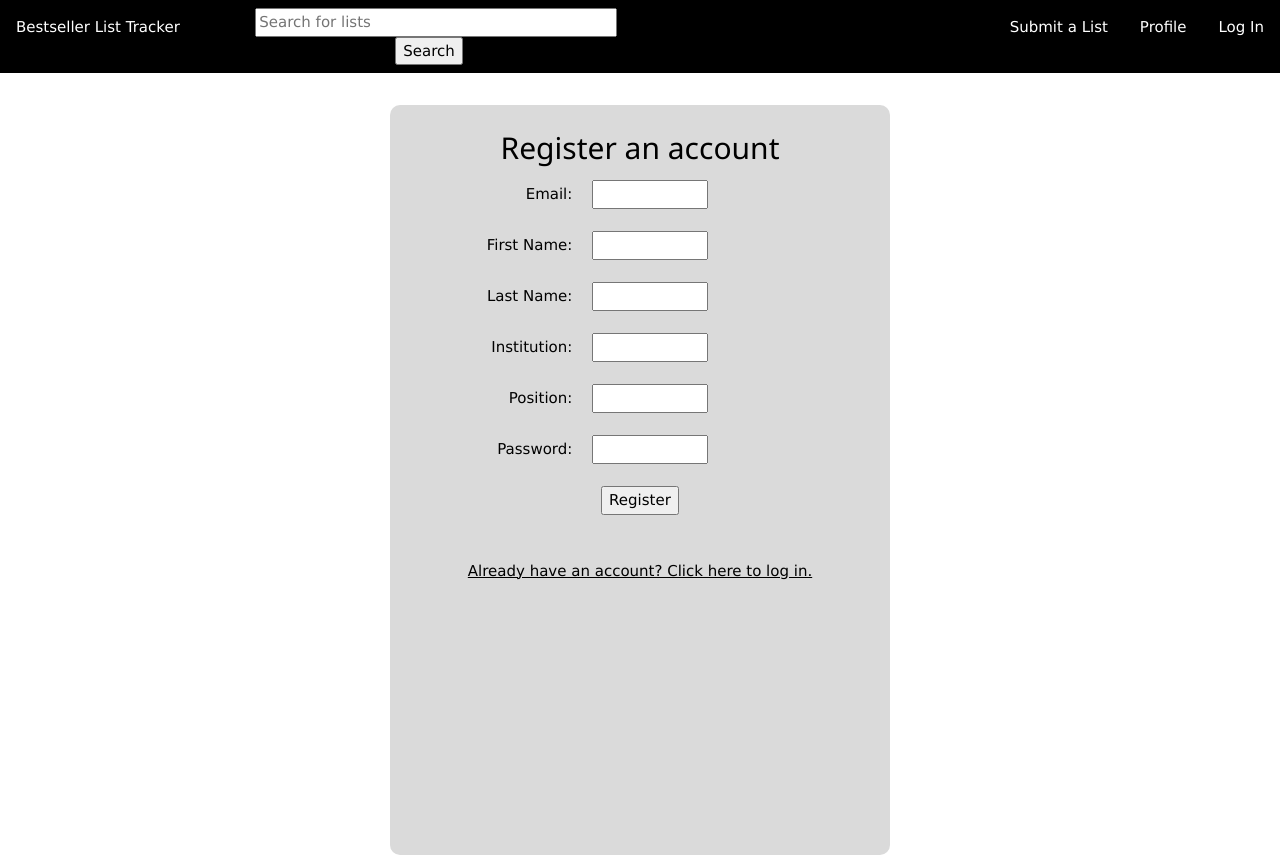
After one commit to smores56/googleplex, a Python web app: template googleplex/templates/registration.html in a window 1280 px wide. The commit adds this page. Run offline with Jinja, Linux system fonts and the light colour scheme; the template is opened without the code that fills it, so the values that code supplies are empty.

Commit message:
added registration page and link, corrected form fields in log in

```diff
--- a/googleplex/server.py
+++ b/googleplex/server.py
@@ -12,6 +12,8 @@ app = Sanic(__name__)
 
 app.config['SESSION_COOKIE_SECRET_KEY'] = CONFIG['SESSION_COOKIE_SECRET_KEY']
 sanic_cookiesession.setup(app)
+
+
 
 
 @app.route('/')
@@ -65,6 +67,9 @@ async def scripts(request, script):
 async def styles(request, sheet):
     return await load_file(os.path.join('./static/styles/', sheet))
 
+@app.route('/registration')
+async def registration(request):
+    return render_template('registration.html')
 
 @app.route('/profile')
 @authorized()
--- /dev/null
+++ b/googleplex/templates/registration.html
@@ -0,0 +1,89 @@
+<!-- googleplex/templates/registration.html -->
+
+{% extends "overlay.html" %}
+{% block title %}Log In{% endblock %}
+{% block style %}
+  <link rel="stylesheet" href="https://www.w3schools.com/w3css/4/w3.css">
+  <!-- <link rel="stylesheet" href="static/styles/registration.css"> -->
+<style>
+  .registration_box {
+    display: inline;
+    margin-top: 60px;
+    font: "Roboto";
+    position: absolute;
+    top: 60%;
+    left: 50%;
+    transform: translateX(-50%) translateY(-50%);
+    margin: auto;
+    background-color: #dadada;
+    overflow: hidden;
+    border-radius: 10px;
+    padding: 10px;
+    width: 500px;
+    height: 750px;
+    }
+
+    form {
+    width: 80%;
+    margin: 0 auto;
+    }
+
+    label, input {
+        /* in order to define widths */
+        display: inline-block;
+    }
+
+    label {
+         width: 30%;
+        /* positions the label text beside the input */
+        text-align: right;
+    }
+
+    label + input {
+        width: 30%;
+        /* large margin-right to force the next element to the new-line
+        and margin-left to create a gutter between the label and input */
+        margin: 0 30% 0 4%;
+    }
+
+
+</style>
+{% endblock %}
+
+{% block content %}
+  <!-- Submission box-->
+  <div id="login">
+    <center  class="registration_box">
+    <div class="container">
+      <h2> Register an account </h2>
+      <form action="/registration" method = "POST">
+
+          <label text-align: right>Email:</label>
+          <input type="text"  name="" value=""><br><br>
+
+          <label text-align: right>First Name:</label>
+          <input type="text"  name="" value=""><br><br>
+
+          <label text-align: right>Last Name:</label>
+          <input type="text" name="" value=""><br><br>
+
+          <label text-align: right>Institution:</label>
+          <input type="text" name="" value=""><br><br>
+
+          <label text-align: right>Position:</label>
+          <input type="text" name="" value=""><br><br>
+
+          <label text-align: right>Password:</label>
+          <input type="password" name=""><br><br>
+
+          <input type="submit" value="Register">
+
+      </form>
+
+      <br><br>
+      <a href="#" onclick="location.href='login'">Already have an account? Click here to log in.</a>
+   </div>
+    </center>
+
+  </div>
+{% endblock %}
```
Also changed, not shown: googleplex/templates/login.html (+28 -4 lines).
